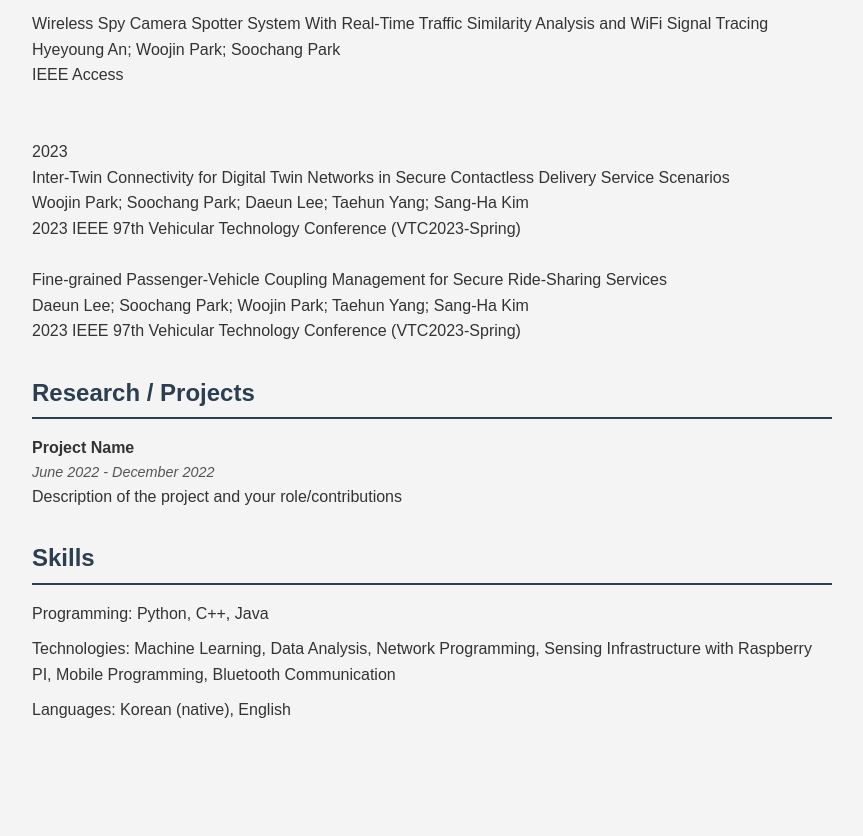
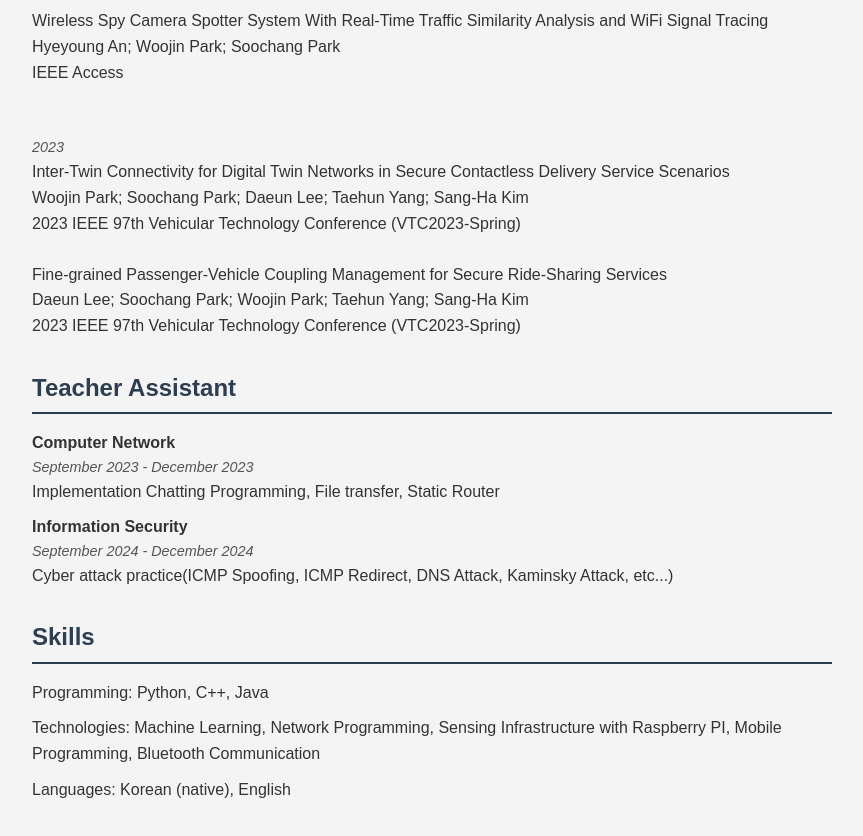
Before and after one commit to woojin0415/cv, a plain HTML site: page index.html in a window 1280 px wide. Shown: the part 1680-2516 px from the top of the page, without its empty margins (208-1071 px from the left). Before the commit the page ends 2453 px from the top, so only its background shows below. Drawn offline with Linux system fonts and the light colour scheme.

Commit message:
Update index.html

```diff
--- a/index.html
+++ b/index.html
@@ -56,7 +56,7 @@
 <body>
     <header>
         <h1>Woojin Park</h1>
-        <p>Kimpo, South Korea<br/> woojin415@gmail.com | +82-10-5325-4609 | <a href="https://github.com/yourgithub" target="_blank">GitHub</a></p>
+        <p>Kimpo, South Korea<br/> woojin415@gmail.com | +82-10-5325-4609</p>
     </header>
 
     <section>
@@ -80,7 +80,7 @@
         <h2 class="section-title">Publications</h2>
         <ul>
             <li>
-                <div class="date2025">2025</div>
+                <div class="date">2025</div>
                 <div>Mobile-AI-Based Docent System: Navigation and Localization for Visually Impaired Gallery Visitors <br>  Hyeyoung An; Woojin Park; Philip Liu; Soochang Park <br> MDPI Applied Sciences</div>
 
                 <br><br>
@@ -105,7 +105,7 @@
                 <br>
                 <div>Wireless Spy Camera Spotter System With Real-Time Traffic Similarity Analysis and WiFi Signal Tracing <br> Hyeyoung An; Woojin Park; Soochang Park <br> IEEE Access</div>
                 <br><br>
-                <div class="date2023">2023</div>
+                <div class="date">2023</div>
                 <div>Inter-Twin Connectivity for Digital Twin Networks in Secure Contactless Delivery Service Scenarios <br> Woojin Park; Soochang Park; Daeun Lee; Taehun Yang; Sang-Ha Kim <br> 2023 IEEE 97th Vehicular Technology Conference (VTC2023-Spring)</div>
                 <br>
                 <div>Fine-grained Passenger-Vehicle Coupling Management for Secure Ride-Sharing Services <br> Daeun Lee; Soochang Park; Woojin Park; Taehun Yang; Sang-Ha Kim <br> 2023 IEEE 97th Vehicular Technology Conference (VTC2023-Spring) </div>
@@ -117,12 +117,17 @@
     </section>
 
     <section>
-        <h2 class="section-title">Research / Projects</h2>
+        <h2 class="section-title">Teacher Assistant</h2>
         <ul>
             <li>
-                <div class="item-title">Project Name</div>
-                <div class="date">June 2022 - December 2022</div>
-                <div>Description of the project and your role/contributions</div>
+                <div class="item-title">Computer Network</div>
+                <div class="date">September 2023 - December 2023</div>
+                <div>Implementation Chatting Programming, File transfer, Static Router </div>
+            </li>
+            <li>
+                <div class="item-title">Information Security</div>
+                <div class="date">September 2024 - December 2024</div>
+                <div>Cyber attack practice(ICMP Spoofing, ICMP Redirect, DNS Attack, Kaminsky Attack, etc...)</div>
             </li>
             <!-- Add more projects if needed -->
         </ul>
@@ -132,7 +137,7 @@
         <h2 class="section-title">Skills</h2>
         <ul>
             <li>Programming: Python, C++, Java</li>
-            <li>Technologies: Machine Learning, Data Analysis, Network Programming, Sensing Infrastructure with Raspberry PI, Mobile Programming, Bluetooth Communication </li>
+            <li>Technologies: Machine Learning, Network Programming, Sensing Infrastructure with Raspberry PI, Mobile Programming, Bluetooth Communication </li>
             <li>Languages: Korean (native), English</li>
         </ul>
     </section>
```
